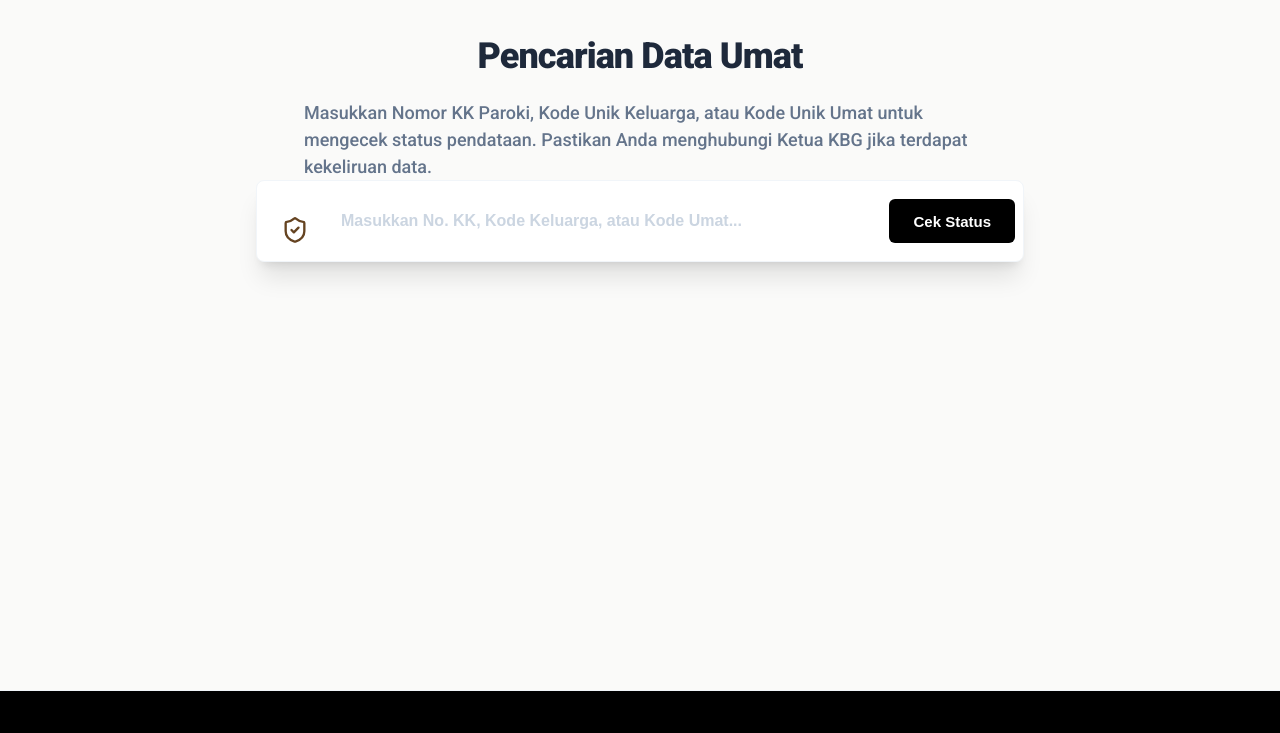
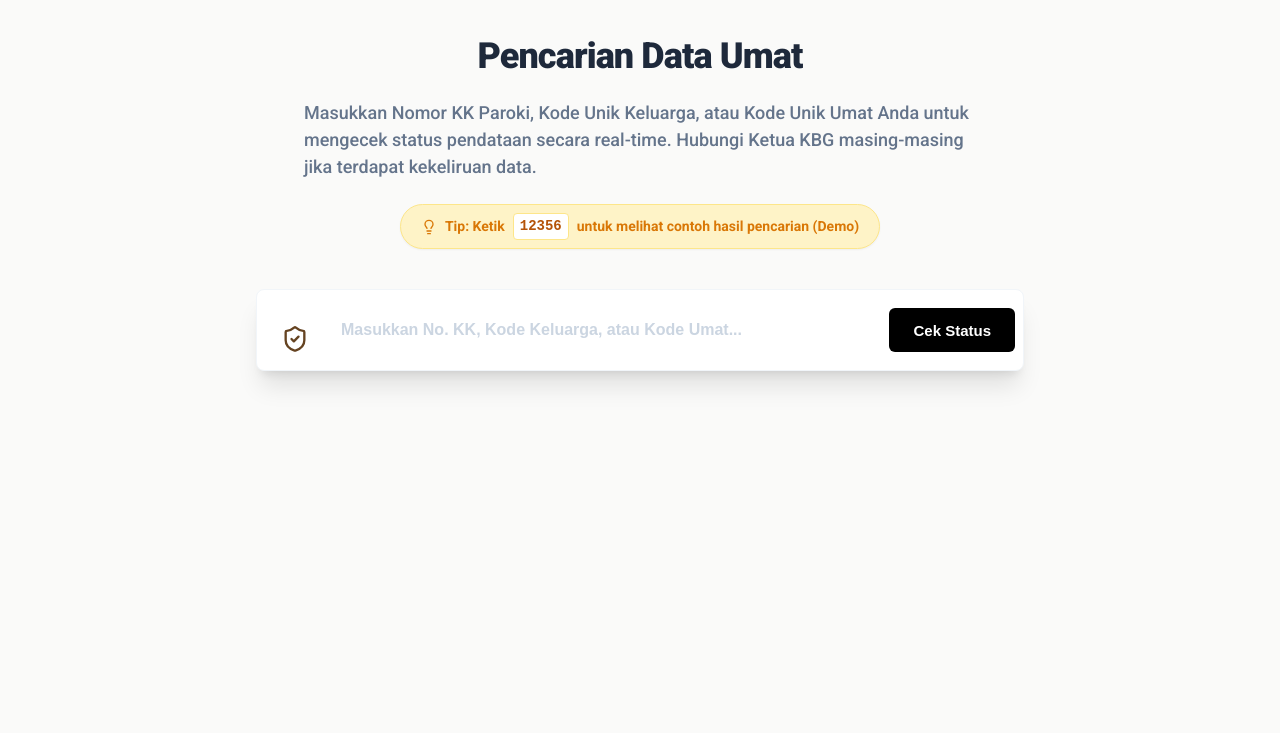
Before and after one commit to Jonanda27/simatika-demo, a plain HTML site: page index.html in a window 1280 px wide. Shown: the part 2623-3356 px from the top of the page. Drawn offline with nearby package versions, Linux system fonts and the light colour scheme.

Commit message:
simatika

```diff
--- a/index.html
+++ b/index.html
@@ -232,9 +232,15 @@
       <h2 class="text-3xl font-extrabold text-slate-800 tracking-tight mb-4 text-center" style="font-size:2.25rem;">
         Pencarian Data Umat
       </h2>
-      <p class="text-slate-500 text-lg text-center font-medium mb-12" style="max-width:42rem;">
-        Masukkan Nomor KK Paroki, Kode Unik Keluarga, atau Kode Unik Umat untuk mengecek status pendataan. Pastikan Anda menghubungi Ketua KBG jika terdapat kekeliruan data.
+      <p class="text-slate-500 text-lg text-center font-medium mb-6" style="max-width:42rem;">
+        Masukkan Nomor KK Paroki, Kode Unik Keluarga, atau Kode Unik Umat Anda untuk mengecek status pendataan secara real-time. Hubungi Ketua KBG masing-masing jika terdapat kekeliruan data.
       </p>
+
+      <div style="margin-bottom: 2.5rem; display: flex; justify-content: center; width: 100%;">
+        <div style="font-size: 0.875rem; background: #fef3c7; border: 1px solid #fde68a; color: #d97706; padding: 0.5rem 1.25rem; border-radius: 9999px; font-weight: 700; display: flex; align-items: center; gap: 0.5rem; box-shadow: var(--shadow-sm);">
+          <i data-lucide="lightbulb" style="width: 1rem; height: 1rem;"></i> Tip: Ketik <span style="font-family: monospace; background: white; padding: 0.125rem 0.375rem; border-radius: 0.25rem; border: 1px solid #fde68a; color: #b45309;">12356</span> untuk melihat contoh hasil pencarian (Demo)
+        </div>
+      </div>
 
       <!-- Form -->
       <form id="search-form" style="width:100%; max-width:48rem;">
```
